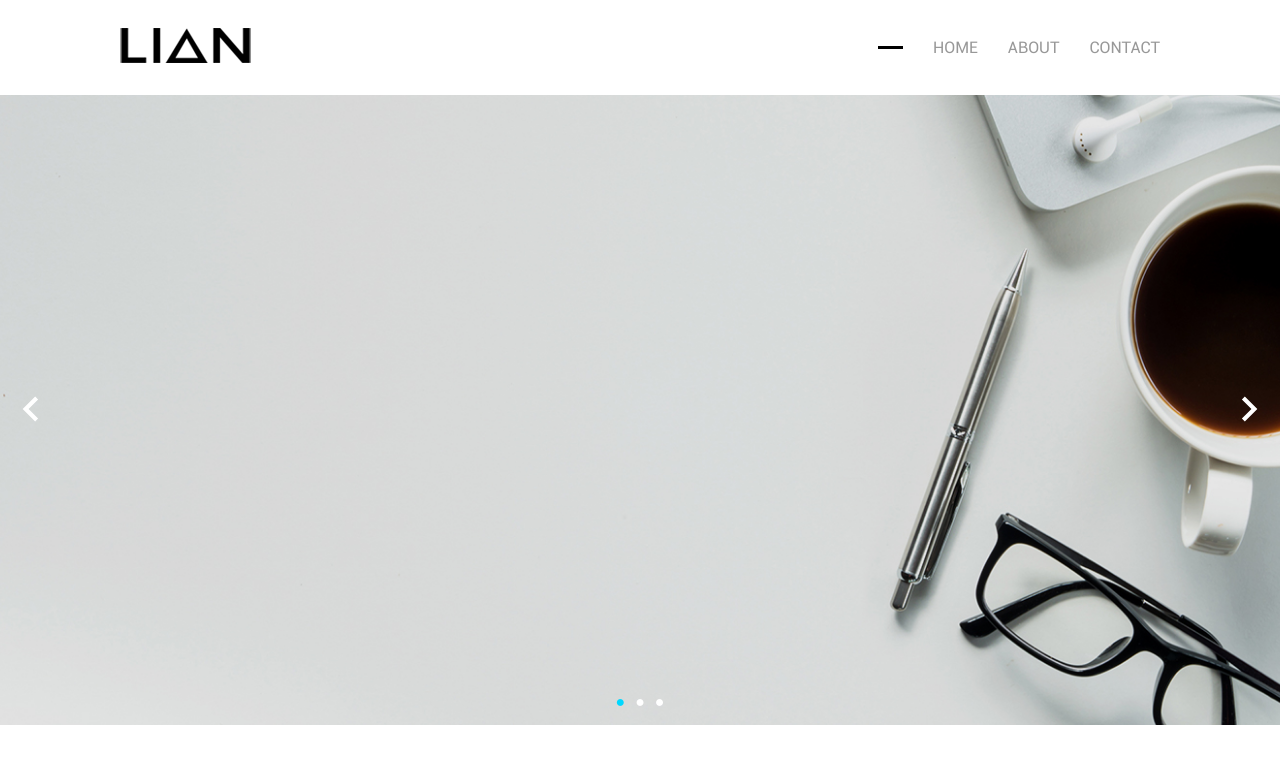
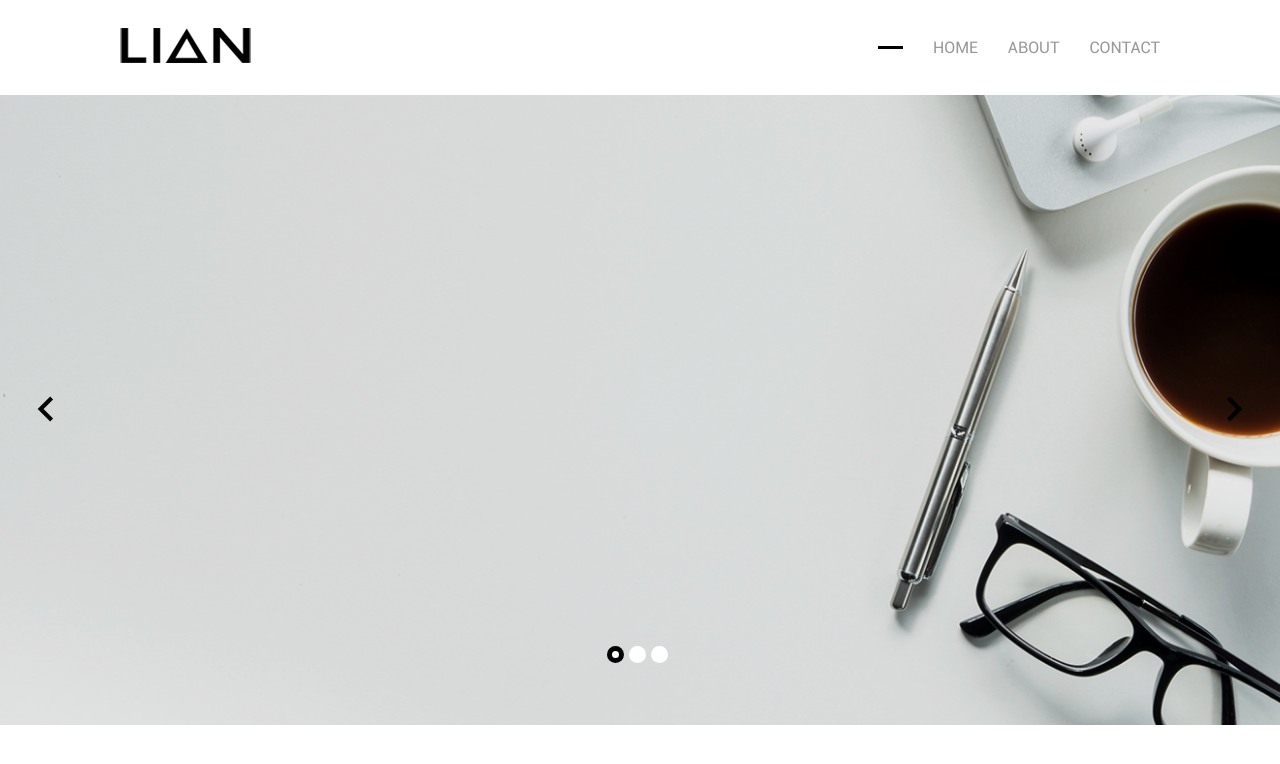
Before and after one commit to CleanBread/LianOnReact, a React (Create React App) app: page / in a window 1280 px wide. Shown: the top 764 px of the page. Built offline with nearby package versions, Linux system fonts and the light colour scheme.

Commit message:
стилизованы стрелочки и точки на слайдере

```diff
--- a/src/components/slider/Slider.js
+++ b/src/components/slider/Slider.js
@@ -117,26 +117,9 @@ class Slider extends Component {
             key = {index}
             ref = "dots"
             onClick = {this.dots.bind(this, index)}>
-                <a>&#9679;</a>
+                <a></a>
             </li>
         ))
-    }
-
-    renderPlayStop() {
-        let playStop;
-
-        if(this.state.autoplay) {
-            playStop = <svg fill='#FFFFFF' height='24' viewBox='0 0 24 24' width='24'>
-                            <path d='M0 0h24v24H0z' fill='none'/>
-                            <path d='M12 2C6.48 2 2 6.48 2 12s4.48 10 10 10 10-4.48 10-10S17.52 2 12 2zm-1 14H9V8h2v8zm4 0h-2V8h2v8z'/>
-                       </svg>;
-        }else {
-            playStop = <svg fill='#FFFFFF' height='24' viewBox='0 0 24 24' width='24'>
-                            <path d='M0 0h24v24H0z' fill='none'/>
-                            <path d='M12 2C6.48 2 2 6.48 2 12s4.48 10 10 10 10-4.48 10-10S17.52 2 12 2zm-2 14.5v-9l6 4.5-6 4.5z'/>
-                       </svg>;
-        }
-        return playStop;
     }
 
     renderArrows() {
@@ -146,7 +129,7 @@ class Slider extends Component {
                 type="button"
                 className="arrows prev"
                 onClick={this.prevOne}>
-                    <svg fill='#FFFFFF' width='50' height='50' viewBox='0 0 24 24'>
+                    <svg fill='black' width='50' height='50' viewBox='0 0 24 24'>
                         <path d='M15.41 7.41L14 6l-6 6 6 6 1.41-1.41L10.83 12z'/>
                         <path d='M0 0h24v24H0z' fill='none'/>
                     </svg>
@@ -155,7 +138,7 @@ class Slider extends Component {
                 type="button"
                 className="arrows next"
                 onClick={this.nextOne}>
-                    <svg fill='#FFFFFF' height='50' viewBox='0 0 24 24' width='50'>
+                    <svg fill='black' height='50' viewBox='0 0 24 24' width='50'>
                         <path d='M10 6L8.59 7.41 13.17 12l-4.58 4.59L10 18l6-6z'/>
                         <path d='M0 0h24v24H0z' fill='none'/>
                     </svg>
--- a/src/components/slider/slider.sass
+++ b/src/components/slider/slider.sass
@@ -21,17 +21,17 @@
         outline: none
 
     .arrows.prev
-        left: 0
+        left: 15px
 
     .arrows.prev:hover
         opacity: 0.7
-        left: -10px
+        left: 5px
 
     .arrows.next
-        right: 0
+        right: 15px
 
     .arrows.next:hover
-        right: -10px
+        right: 5px
         opacity: 0.7
 
     .dots-container
@@ -42,27 +42,40 @@
         width: auto
         text-align: center
         left: 50%
-        bottom: 9px
+        bottom: 58px
         transform: translateX(-50%)
         z-index: 10
         list-style-type: none
 
-    .dots-container
         li
             display: inline-block
             padding: 5px
+            width: 7px
+            height: 7px
+            background: white
+            border-radius: 50%
+            margin-right: 5px
 
-    .dots-container
+        li.active
+            background: black
+            position: relative
+
         li.active
             a
-                color: #00d8ff
+                display: inline-block
+                width: 7px
+                height: 7px
+                position: absolute
+                background: white
+                top: 5px
+                border-radius: 50%
+                left: 5px
+                transition: .2s
 
-    .dots-container
         li
             a
                 color: #fff
 
-    .dots-container
         li
             a:hover
                 text-decoration: none
```
